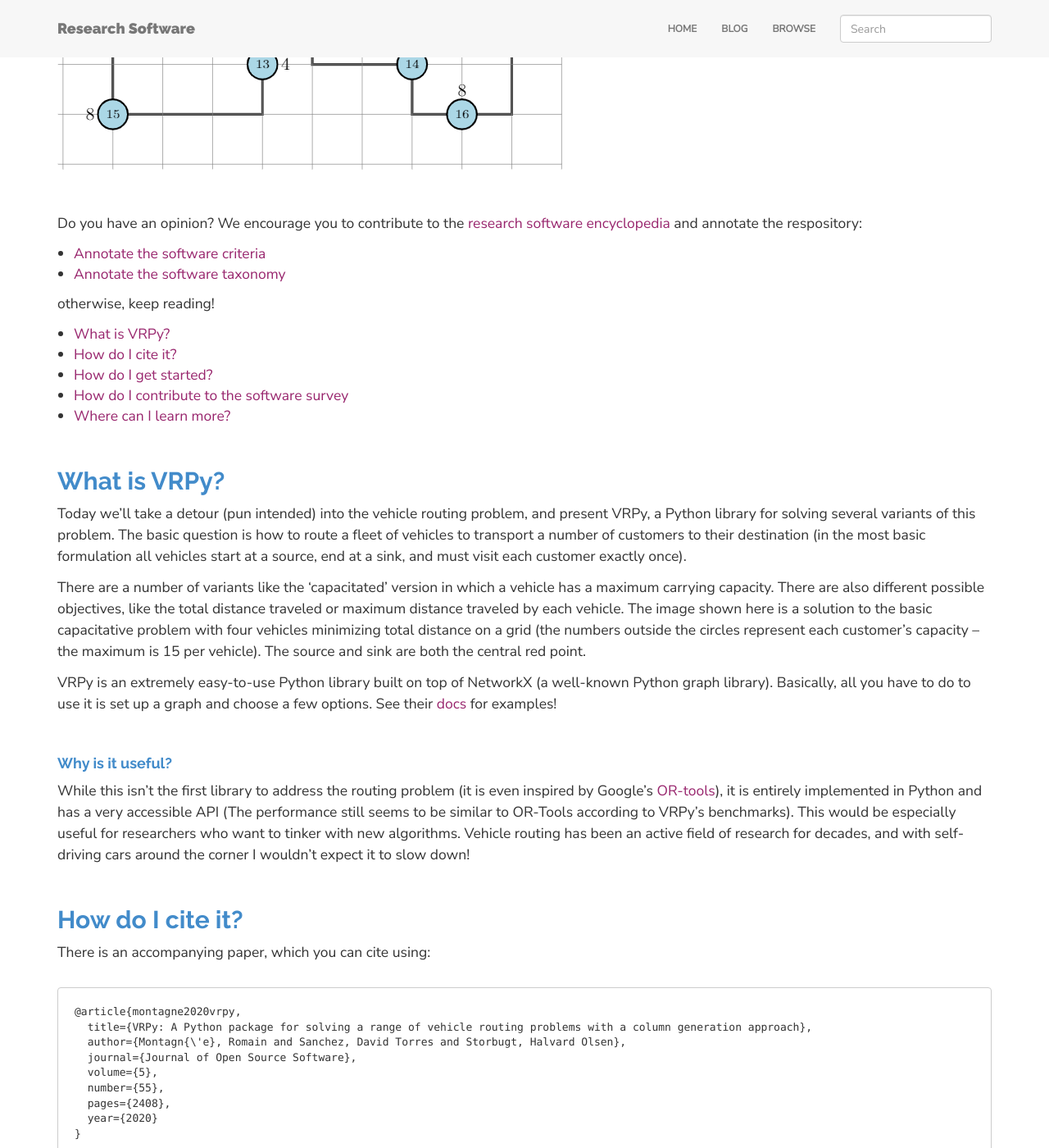
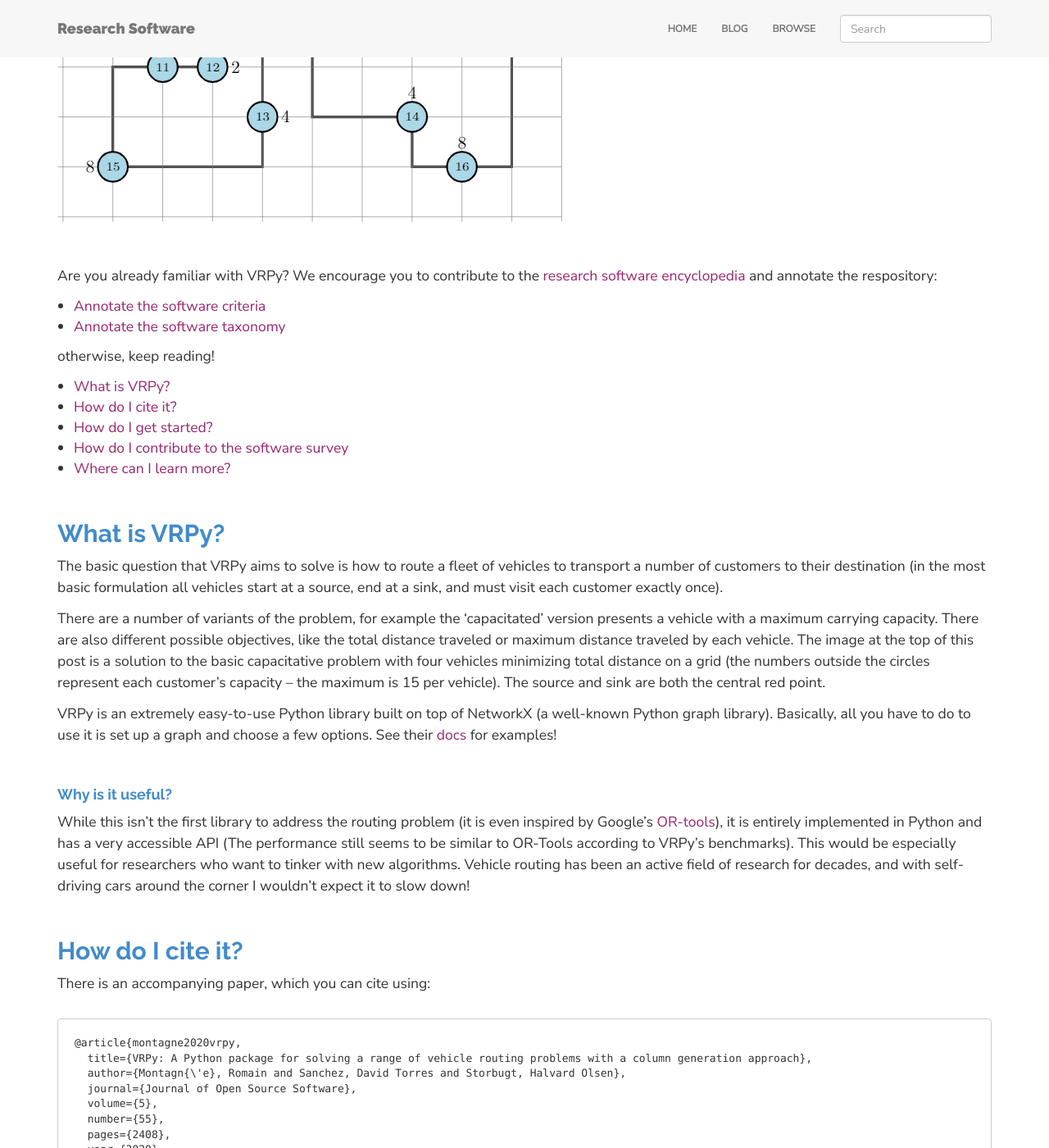
Before and after one commit to rseng/rseng, a Jekyll site: the page built from _posts/software/2020-11-15-vrpy.md, in a window 1280 px wide and 1400 px high, scrolled down 769 px. Shown: the whole window at 82% size. Built offline with Jekyll 4.4.1, drawn with Linux system fonts in a browser that asks for light colours; nearby versions of some CDN libraries; some of the changed text lies outside the part shown.

Commit message:
Update 2020-11-15-vrpy.md

```diff
--- a/_posts/software/2020-11-15-vrpy.md
+++ b/_posts/software/2020-11-15-vrpy.md
@@ -9,6 +9,7 @@
 - Software
 ---
 
+Today we'll take a detour (pun intended) into the vehicle routing problem, and present VRPy, a Python library for solving several variants of this problem.
 
 <br>
 
@@ -16,7 +17,7 @@
 
 <br>
 
-Do you have an opinion? We encourage you to contribute to the [research software encyclopedia](https://rseng.github.io/rse/tutorials/annotation/) and annotate the respository:
+Are you already familiar with VRPy? We encourage you to contribute to the [research software encyclopedia](https://rseng.github.io/rse/tutorials/annotation/) and annotate the respository:
 
 <ul>
 <li><a href="{{ page.annotate_criteria }}" target="_blank">Annotate the software criteria</a></li>
@@ -36,16 +37,15 @@
 <a id="what-is">
 ## What is VRPy?
 
-Today we'll take a detour (pun intended) into the vehicle routing problem, and present VRPy, a Python library for solving several variants of this problem. The basic question is how to route a fleet of vehicles to transport a number of customers to their destination (in the most basic formulation all vehicles start at a source, end at a sink, and must visit each customer exactly once).
+The basic question that VRPy aims to solve is how to route a fleet of vehicles to transport a number of customers to their destination (in the most basic formulation all vehicles start at a source, end at a sink, and must visit each customer exactly once).
 
-There are a number of variants like the 'capacitated' version in which a vehicle has a maximum carrying capacity. There are also different possible objectives, like the total distance traveled or maximum distance traveled by each vehicle. The image shown here is a solution to the basic capacitative problem with four vehicles minimizing total distance on a grid (the numbers outside the circles represent each customer's capacity -- the maximum is 15 per vehicle). The source and sink are both the central red point.
+There are a number of variants of the problem, for example the 'capacitated' version presents a vehicle with a maximum carrying capacity. There are also different possible objectives, like the total distance traveled or maximum distance traveled by each vehicle. The image at the top of this post is a solution to the basic capacitative problem with four vehicles minimizing total distance on a grid (the numbers outside the circles represent each customer's capacity -- the maximum is 15 per vehicle). The source and sink are both the central red point.
 
 VRPy is an extremely easy-to-use Python library built on top of NetworkX (a well-known Python graph library). Basically, all you have to do to use it is set up a graph and choose a few options. See their [docs](https://vrpy.readthedocs.io/en/latest/examples.html) for examples!
 
 #### Why is it useful?
 
 While this isn't the first library to address the routing problem (it is even inspired by Google's [OR-tools](https://developers.google.com/optimization)), it is entirely implemented in Python and has a very accessible API (The performance still seems to be similar to OR-Tools according to VRPy's benchmarks). This would be especially useful for researchers who want to tinker with new algorithms. Vehicle routing has been an active field of research for decades, and with self-driving cars around the corner I wouldn't expect it to slow down!
-
 
 <a id="cite">
 ## How do I cite it?
```
